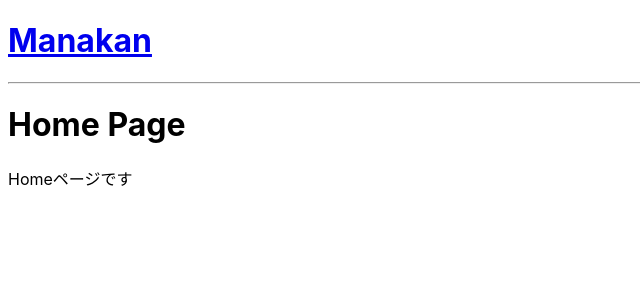
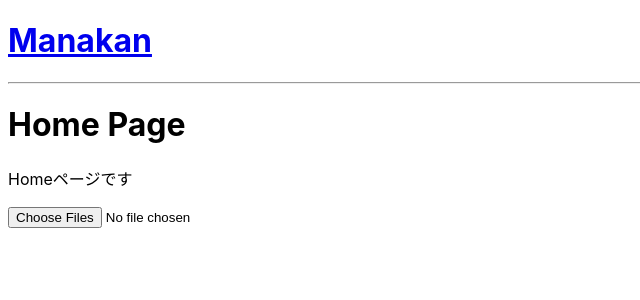
Before and after one commit to ChubachiPT2024/manakan, a React (Vite) app: page / in a window 1280 px wide. Shown: the top 300 px of the page, without its empty margins (0-640 px from the left). Built offline with nearby package versions, Linux system fonts and the light colour scheme.

Commit message:
manaba形式のファイルがインポートされたら、評価ページで提出されたファイルが確認できるようにした

```diff
--- a/src/pages/Evaluation.tsx
+++ b/src/pages/Evaluation.tsx
@@ -1,9 +1,33 @@
+import { useLocation } from "react-router-dom"
+import { Student } from "./Home"
+
 // ページ名称については検討の余地あり
 const Evaluation = () => {
+    const location = useLocation();
+
     return (
         <div>
             <h1>Evaluation Page</h1>
-            <p>評価対象のフォルダがインポートされたら、遷移されてくる</p>
+            <p>評価対象のフォルダがインポートされたら、遷移されてくるページ</p>
+
+            <h2>コース名: {location.state.course}</h2>
+            <h3>学生:</h3>
+            {location.state.students.map((student: Student) => {
+                return (
+                    <div key={student.id}>
+                        <h4>{student.userId}</h4>
+                        <p>学籍番号: {student.numId}</p>
+                        <p>提出物:</p>
+                        {student.files?.map((file: File) => {
+                            return (
+                                <div key={file.name}>
+                                    <p>{file.name}</p>
+                                </div>
+                            );
+                        })}
+                    </div>
+                );
+            })}
         </div>
     );
 };
--- a/src/pages/Home.tsx
+++ b/src/pages/Home.tsx
@@ -1,14 +1,110 @@
-import { useRef } from 'react';
+import { useRef, useState, useEffect } from 'react';
 import { useNavigate } from 'react-router-dom';
+import * as Excel from 'exceljs';
+
+export interface Report {
+    id: number;
+    course: string;
+    students: Student[];
+}
+
+// reportlist.xlsxの内容をもとに型定義
+// Excelファイルを参照しなくていいものだけを型定義している
+// 提出の状態(未提出、提出済み)や提出日時を追加することも考えられる
+export interface Student {
+    id: number;
+    userId: string;
+    numId: number;
+    grade: number;
+    symgrade: number;
+    comment: string;
+    files: File[];
+}
+
+const Home = () => {
+    const inputRef = useRef<HTMLInputElement>(null); // ファイル選択用のinput要素の参照
+    const navigate = useNavigate(); // ルーティング用の関数
+
+    // モデル
+    const [report, setReport] = useState<Report>(null);
+
+    const importReport = async (event: React.ChangeEvent<HTMLInputElement>) => {
+        if (!event.target.files) return;
+        const fileList = event.target.files;
+
+        // reportlist.xlsxが含まれているか確認
+        // 含まれていない場合は処理を中断
+        if (!Array.from(fileList).some((file) => file.name === 'reportlist.xlsx')) {
+            alert('reportlist.xlsxが含まれていません');
+            return;
+        }
+
+        // 提出物だけを取得
+        const submissionList = Array.from(fileList).filter((file) => file.name !== 'reportlist.xlsx');
+        if (!submissionList) return;
+
+        // コース名を取得
+        const arrayBuffer = await fileList[0].arrayBuffer();
+        const workbook = new Excel.Workbook();
+        await workbook.xlsx.load(arrayBuffer); // reportlist.xlsxファイルを読み込む
+        const worksheet = workbook.getWorksheet(1); // 1番目のシートを取得
+        const course = worksheet.getCell('C2').value as string; // C2セルの値を取得（レポート名）
+
+        // 提出物を学生ごとに分類
+        // 複数のファイルが提出されることを考慮
+        const studentMap = new Map<string, File[] | null>();
+        submissionList
+            .forEach((file) => {
+                const studentFilePath = file.webkitRelativePath.split('/')[1];
+                if (!studentMap.has(studentFilePath)) {
+                    studentMap.set(studentFilePath, [file]);
+                } else {
+                    studentMap.get(studentFilePath).push(file);
+                }
+            });
 
 
-const Home = () => {
+        // 学生情報を取得
+        const newReport: Report = {
+            id: 1,
+            course: course,
+            students: Array.from(studentMap.entries()).map(([key, value], index) => {
+                const atIndex = key.indexOf('@');
+                const numId = parseInt(key.substring(0, atIndex));
+                const userId = key.substring(atIndex + 1);
+                return {
+                    id: index + 1,
+                    userId: userId,
+                    numId: numId,
+                    grade: null,
+                    symgrade: null,
+                    comment: null,
+                    files: value,
+                };
+            }),
+        };
 
+        setReport(newReport);
+    };
+
+    useEffect(() => {
+        if (report) {
+            navigate('/evaluation', { state: report });
+        }
+    }, [report, navigate]);
 
     return (
         <>
             <h1>Home Page</h1>
             <p>Homeページです</p>
+            <input
+                type="file"
+                multiple
+                onChange={importReport}
+                ref={inputRef}
+                // @ts-ignore
+                webkitdirectory="true"
+            />
         </>
     );
 };
```
